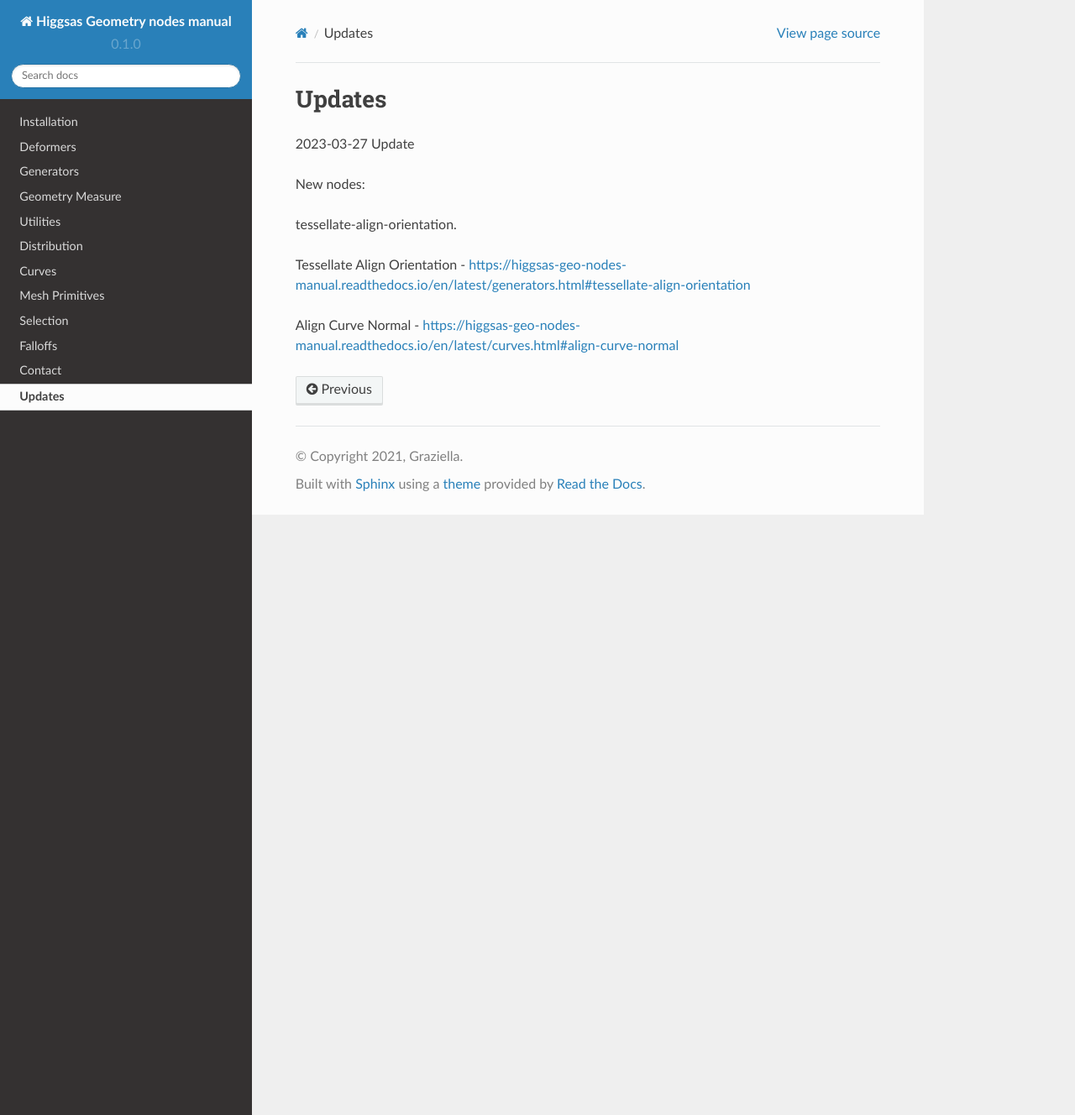
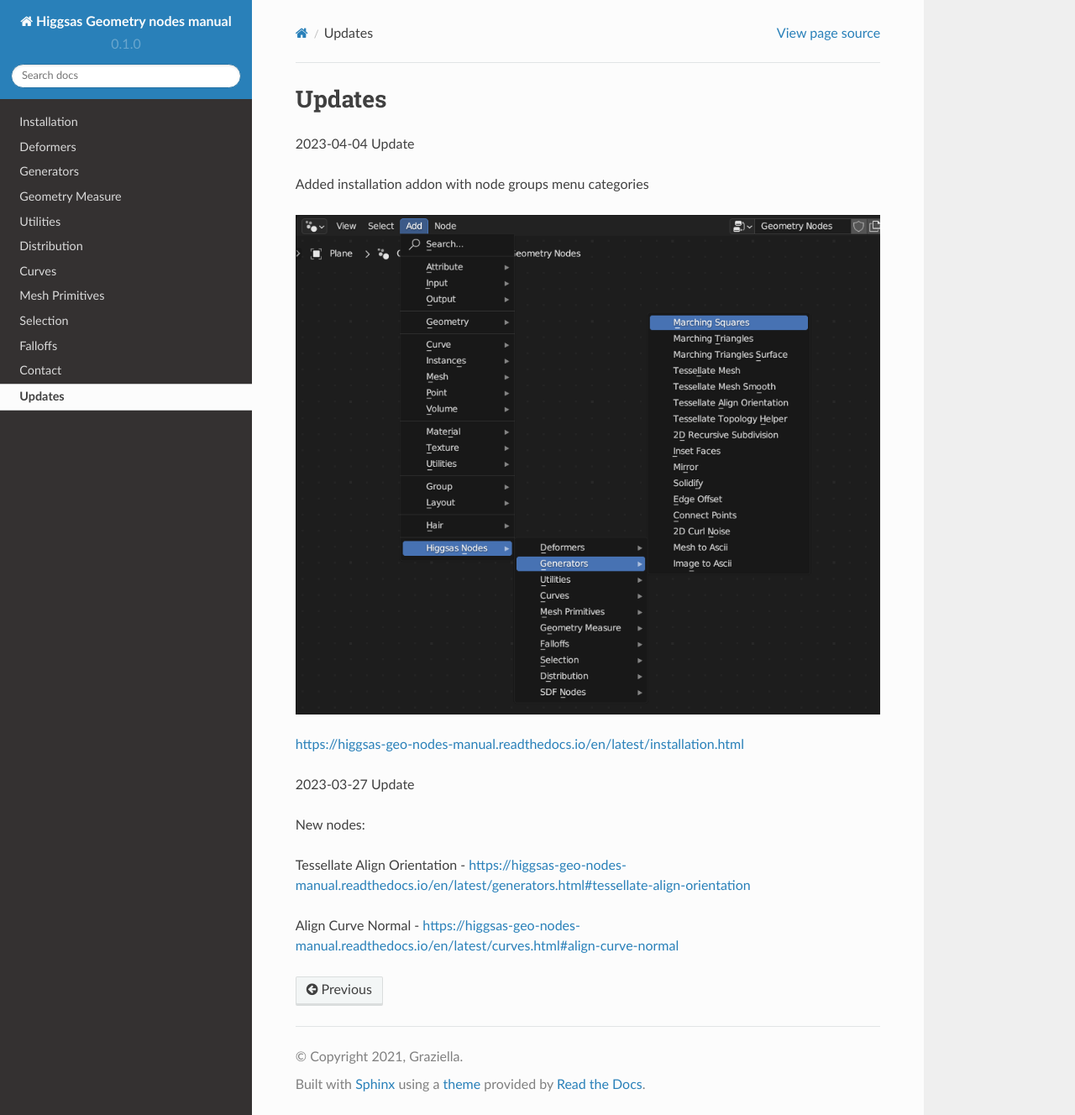
Before and after one commit to higgsas/higgsas_geo_nodes_manual, a Sphinx documentation site: the page built from docs/updates.rst, in a window 1280 px wide and 1328 px high. Shown: the whole window at 84% size. Built offline with Sphinx 7.4.7 and the Read the Docs theme 2.0.0, drawn with Linux system fonts in a browser that asks for light colours.

Commit message:
Update updates.rst

```diff
--- a/docs/updates.rst
+++ b/docs/updates.rst
@@ -1,12 +1,20 @@
 Updates
 ===================================
+
+2023-04-04 Update
+
+Added installation addon with node groups menu categories
+
+.. image:: images/search.PNG
+
+https://higgsas-geo-nodes-manual.readthedocs.io/en/latest/installation.html
+
+
 
 2023-03-27 Update
 
 New nodes:
 
-:term:`tessellate-align-orientation`.
-
 Tessellate Align Orientation - https://higgsas-geo-nodes-manual.readthedocs.io/en/latest/generators.html#tessellate-align-orientation
 
 Align Curve Normal - https://higgsas-geo-nodes-manual.readthedocs.io/en/latest/curves.html#align-curve-normal
```
